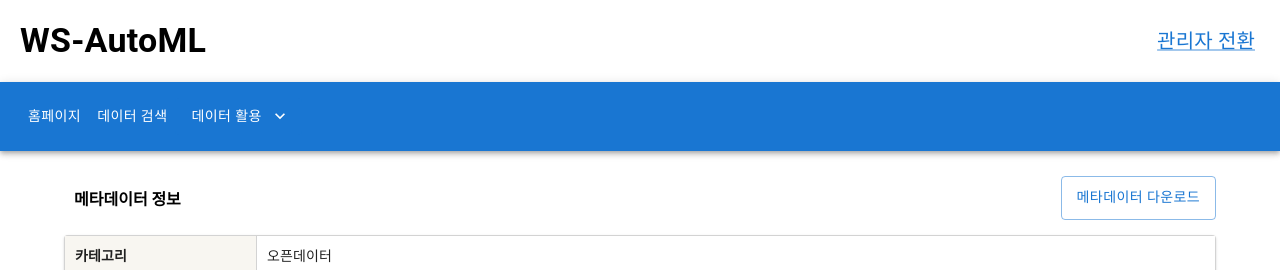
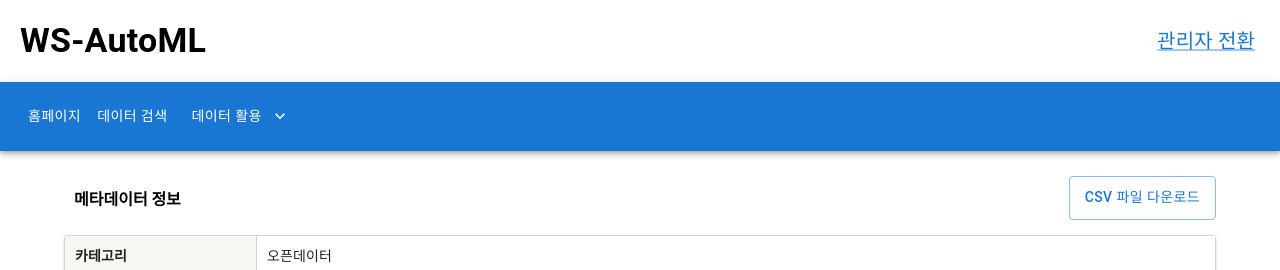
Before and after one commit to ClustProject/WSAutoMLMainWeb, a React (Create React App) app in the folder app/user-web/: page /metadata/1 in a window 1280 px wide. Shown: the top 270 px of the page. Built offline with nearby package versions, Linux system fonts and the light colour scheme.

Commit message:
feat: 메타데이터 다운로드 버튼 텍스트 CSV 파일 다운로드로 변경 #278
Close #278

```diff
--- a/app/user-web/src/components/presentational/search/MetaDataDownloadButton.jsx
+++ b/app/user-web/src/components/presentational/search/MetaDataDownloadButton.jsx
@@ -3,7 +3,7 @@ import React from "react";
 
 function MetaDataDownloadButton() {
   return <Button variant="outlined">
-    메타데이터 다운로드
+    CSV 파일 다운로드
   </Button>;
 }
 
```
